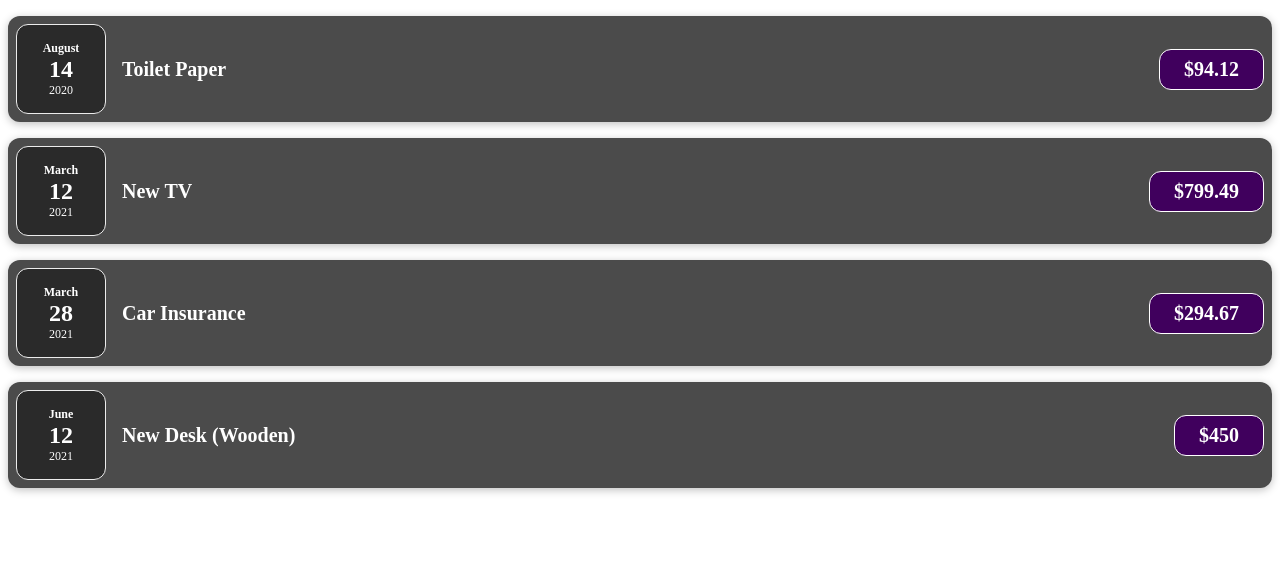
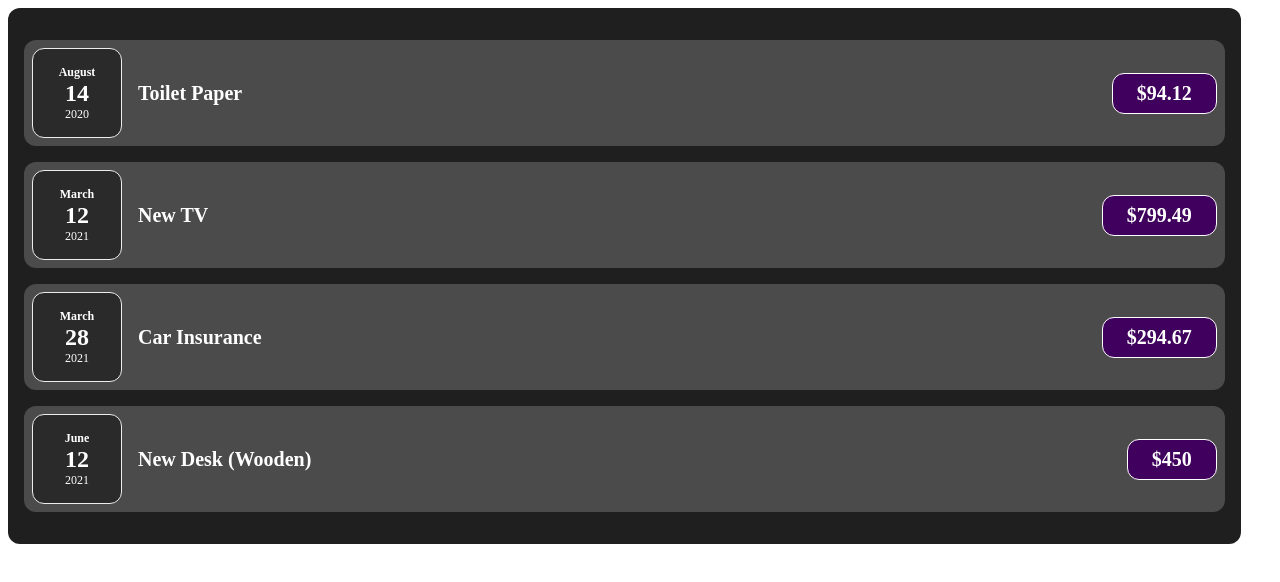
Before and after one commit to zhilyakov1986/stackblitz-udemy-cource, a React (Create React App) app: page / in a window 1280 px wide. Shown: the top 582 px of the page. Built offline with nearby package versions, Linux system fonts and the light colour scheme.

Commit message:
2 files modified, 8 added, 4 deleted

```diff
--- a/src/App.tsx
+++ b/src/App.tsx
@@ -1,4 +1,5 @@
-import ExpenseItem from './components/ExpenseItem';
+import ExpenseItem from './components/Expenses/ExpenseItem';
+import Expenses from './components/Expenses/Expenses';
 
 function App() {
   const expenses = [
@@ -24,26 +25,7 @@
   ];
   return (
     <div>
-      <ExpenseItem
-        title={expenses[0].title}
-        amount={expenses[0].amount}
-        date={expenses[0].date}
-      />
-      <ExpenseItem
-        title={expenses[1].title}
-        amount={expenses[1].amount}
-        date={expenses[1].date}
-      />
-      <ExpenseItem
-        title={expenses[2].title}
-        amount={expenses[2].amount}
-        date={expenses[2].date}
-      />
-      <ExpenseItem
-        title={expenses[3].title}
-        amount={expenses[3].amount}
-        date={expenses[3].date}
-      />
+      <Expenses items={expenses} />
     </div>
   );
 }
--- a/src/components/ExpenseItem.css
+++ b/src/components/Expenses/ExpenseItem.css
@@ -2,10 +2,8 @@
   display: flex;
   justify-content: space-between;
   align-items: center;
-  box-shadow: 0 2px 8px rgba(0, 0, 0, 0.25);
   padding: 0.5rem;
   margin: 1rem 0;
-  border-radius: 12px;
   background-color: #4b4b4b;
 }
 
--- a/src/components/ExpenseItem.tsx
+++ b/src/components/Expenses/ExpenseItem.tsx
@@ -1,4 +1,5 @@
 import { FC } from 'react';
+import Card from '../UI/Card';
 import ExpenseDate from './ExpenseDate';
 import './ExpenseItem.css';
 
@@ -7,7 +8,7 @@
   const day = props.date.toLocaleString('en-US', { day: '2-digit' });
   const year = props.date.getFullYear();
   return (
-    <div className="expense-item">
+    <Card className="expense-item">
       <div>
         <ExpenseDate month={month} day={day} year={year} />
       </div>
@@ -15,7 +16,7 @@
         <h2>{props.title}</h2>
         <div className="expense-item__price">${props.amount}</div>
       </div>
-    </div>
+    </Card>
   );
 };
 export default ExpenseItem;
--- /dev/null
+++ b/src/components/Expenses/Expenses.css
@@ -0,0 +1,6 @@
+.expenses {
+  padding: 1rem;
+  background-color: rgb(31, 31, 31);
+  margin: 2rem, auto;
+  max-width: 95%;
+}
--- /dev/null
+++ b/src/components/Expenses/Expenses.tsx
@@ -0,0 +1,34 @@
+import Card from '../UI/Card';
+import ExpenseItem from './ExpenseItem';
+import './Expenses.css';
+
+const Expenses = (props) => {
+  const items = props.items;
+
+  return (
+    <Card className="expenses">
+      <ExpenseItem
+        title={items[0].title}
+        amount={items[0].amount}
+        date={items[0].date}
+      />
+      <ExpenseItem
+        title={items[1].title}
+        amount={items[1].amount}
+        date={items[1].date}
+      />
+      <ExpenseItem
+        title={items[2].title}
+        amount={items[2].amount}
+        date={items[2].date}
+      />
+      <ExpenseItem
+        title={items[3].title}
+        amount={items[3].amount}
+        date={items[3].date}
+      />
+    </Card>
+  );
+};
+
+export default Expenses;
--- /dev/null
+++ b/src/components/UI/Card.css
@@ -0,0 +1,4 @@
+.card {
+  border-radius: 12px;
+  box-shadow: 0 1px 8px rgba(0, 0, 0, 0, 25);
+}
--- /dev/null
+++ b/src/components/UI/Card.tsx
@@ -0,0 +1,8 @@
+import './Card.css';
+
+const Card = (props) => {
+  const classes = `card ${props.className}`;
+  return <div className={classes}>{props.children}</div>;
+};
+
+export default Card;
--- a/src/style.css
+++ b/src/style.css
@@ -1,4 +1,14 @@
-h1,
-p {
-  font-family: Lato;
+@import url('https://fonts.googleapis.com/css2?family=Noto+Sans+JP:wght@400;700&display=swap');
+
+* {
+  box-sizing: border-box;
 }
+
+html {
+  font-family: 'Noto Sans JP', sans-serif;
+}
+
+body {
+  margin: 0;
+  background-color: #3f3f3f;
+}
```
Also changed, not shown: src/components/Expenses/ExpenseDate.css (renamed from src/components/ExpenseDate.css), src/components/Expenses/ExpenseDate.tsx (renamed from src/components/ExpenseDate.tsx).
